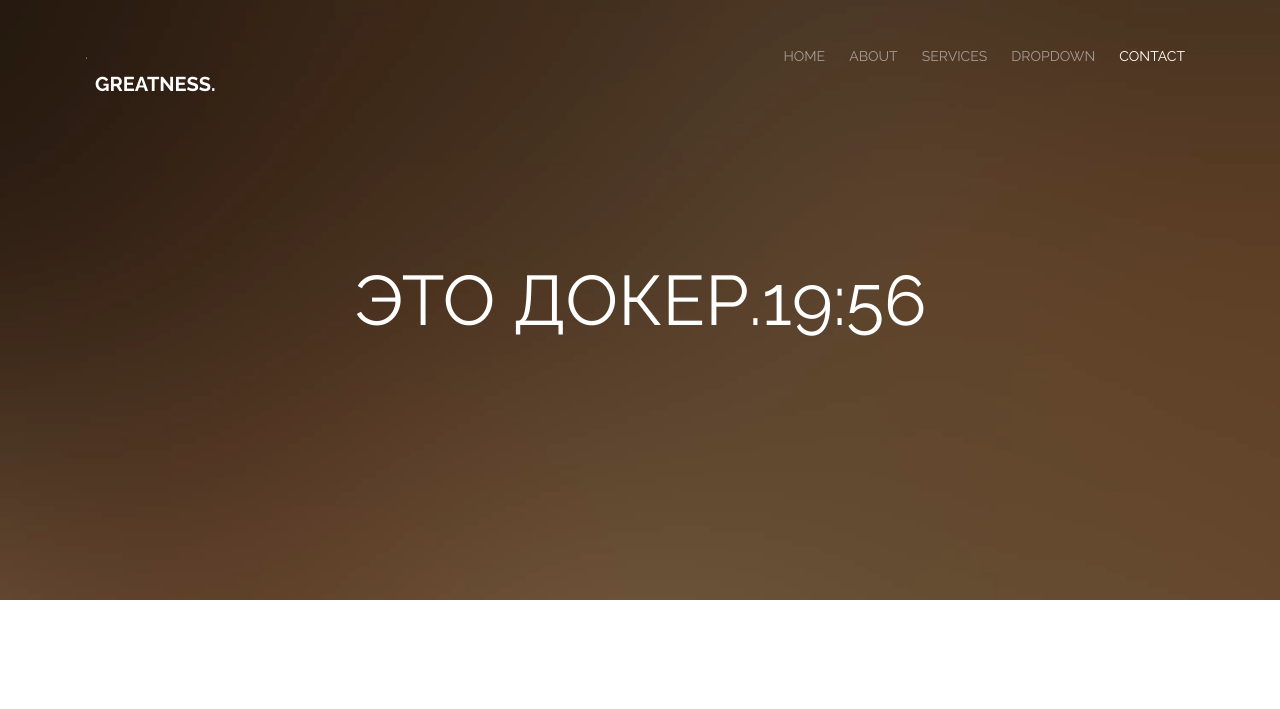
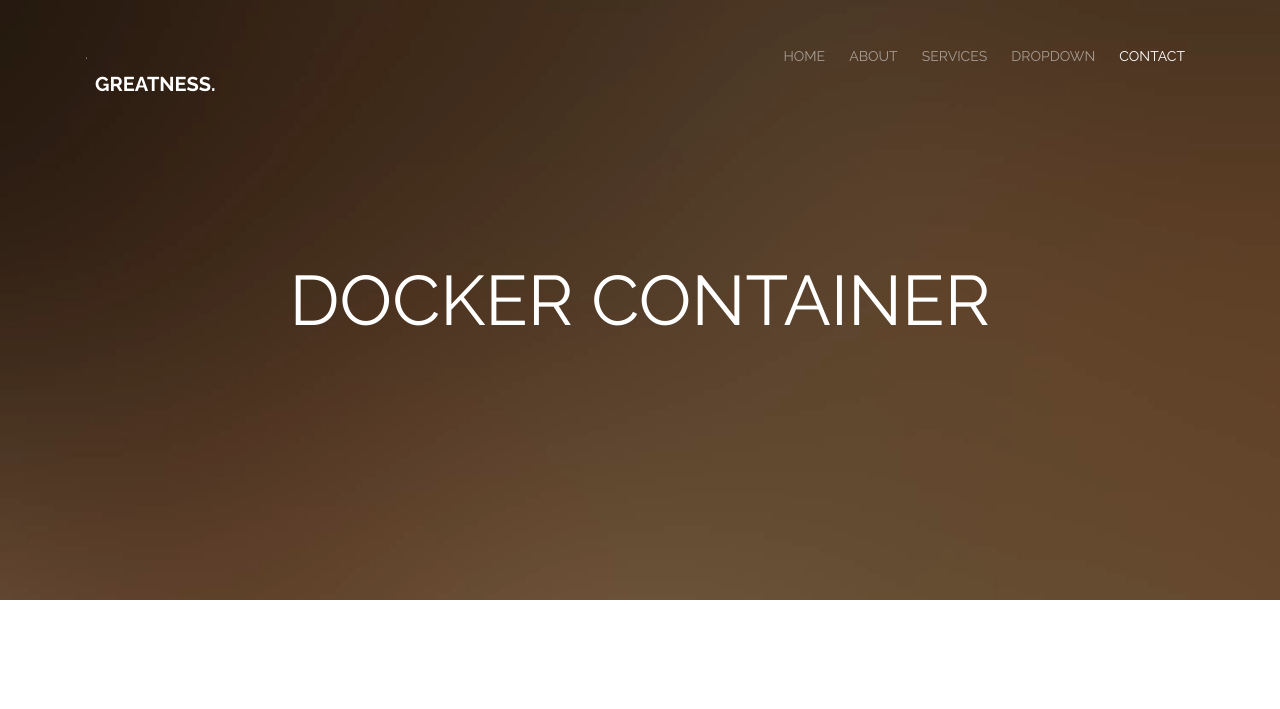
Before and after one commit to Artem-Zag/test-server, a plain HTML site: page contact.html in a window 1280 px wide. Shown: the top 709 px of the page. Drawn offline with nearby package versions, Linux system fonts and the light colour scheme; files that its build step writes are made by us from their sources; files whose address does not match are found by name.

Commit message:
Update contact.html

```diff
--- a/contact.html
+++ b/contact.html
@@ -102,7 +102,7 @@
 				<div class="col-md-8 col-md-offset-2 text-center">
 					<div class="display-t">
 						<div class="display-tc animate-box" data-animate-effect="fadeIn">
-							<h1>Это докер.19:56</h1>
+							<h1>Docker container</h1>
 						</div>
 					</div>
 				</div>
```
